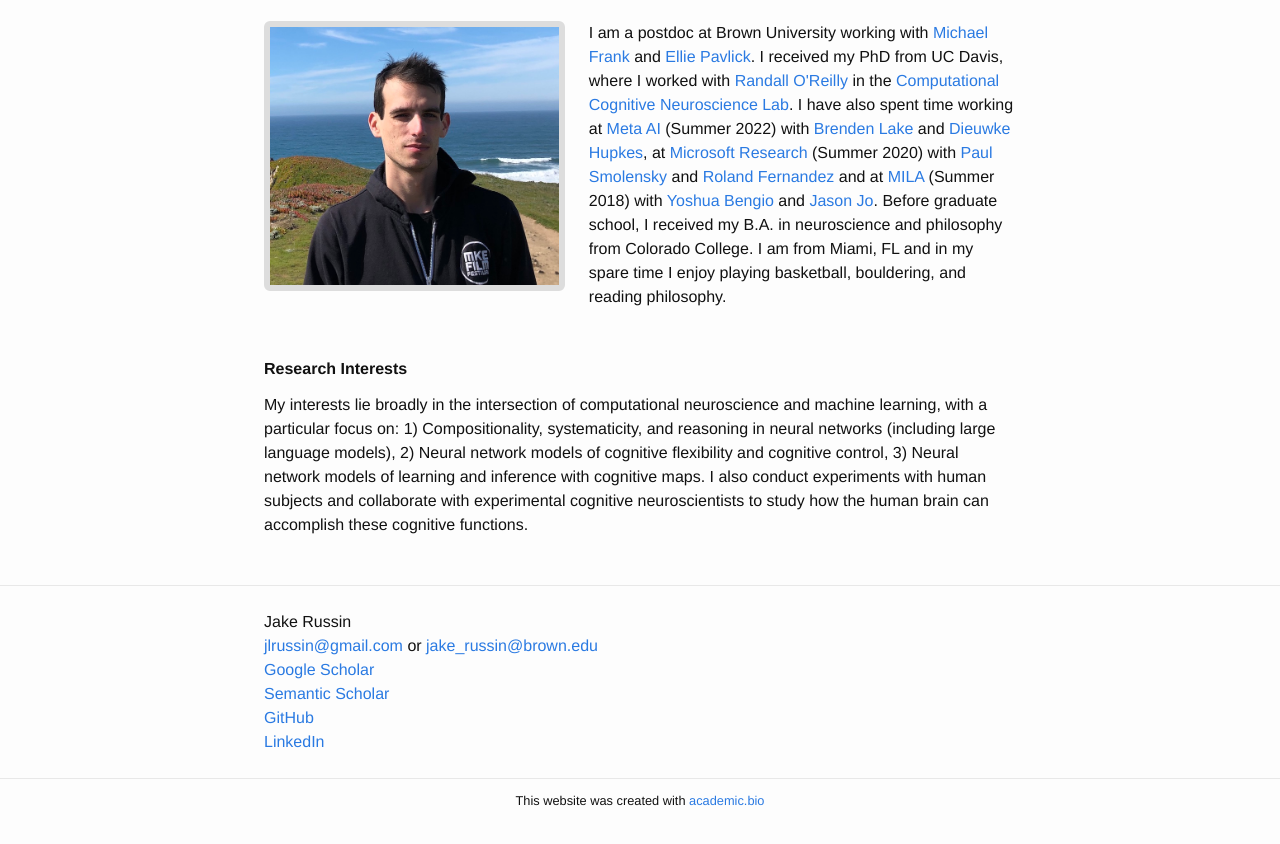
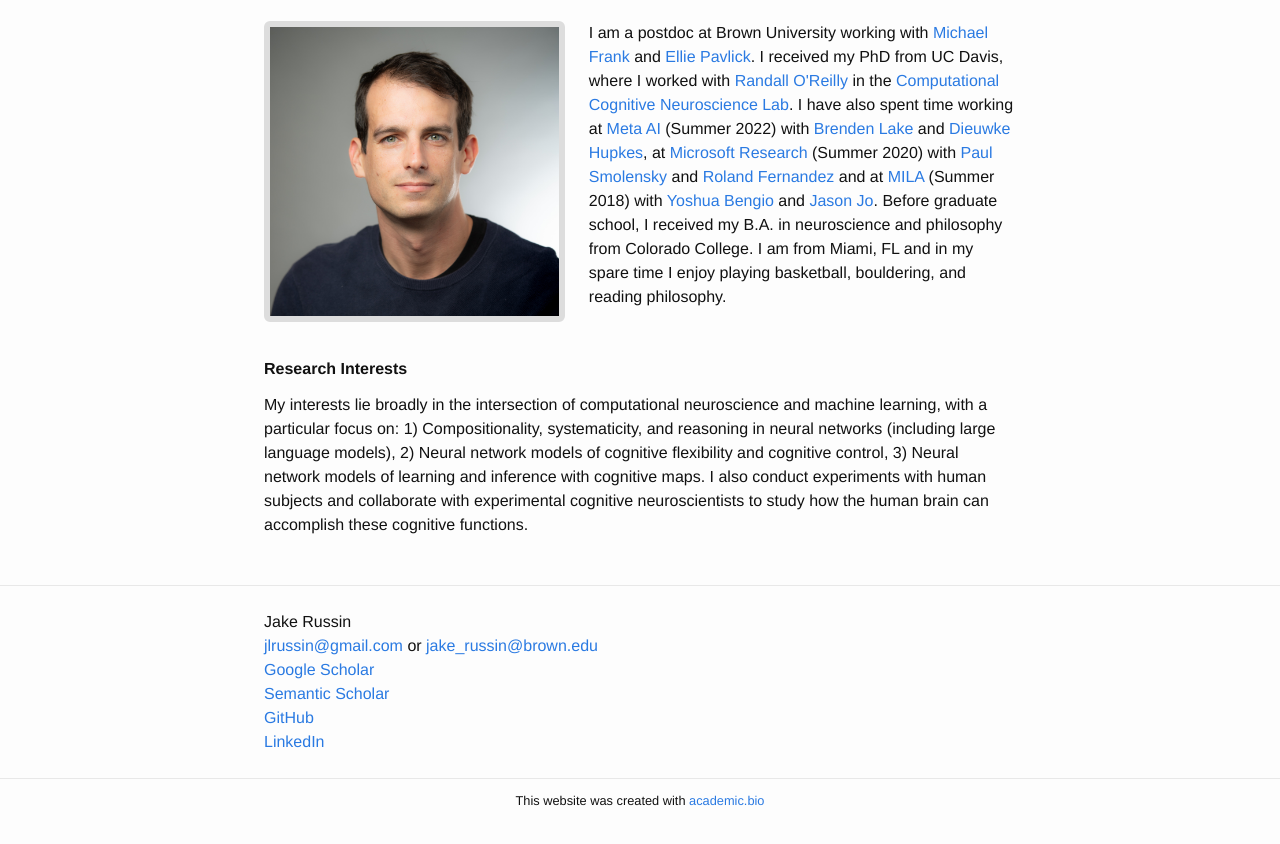
Before and after one commit to jlrussin/jlrussin.github.io, a plain HTML site: page index.html in a window 1280 px wide. Shown: the part 104-948 px from the top of the page. Drawn offline with Linux system fonts and the light colour scheme.

Commit message:
new headshot

```diff
--- a/index.html
+++ b/index.html
@@ -88,7 +88,7 @@
 
 
 
-      <img src="./profile_picture.jpg" class="profile-picture" alt="Jake Russin profile picture"></img>
+      <img src="./profile_picture2.jpg" class="profile-picture" alt="Jake Russin profile picture"></img>
 
 
     <p>
```
Also changed, not shown: profile_picture2.jpg (added).
